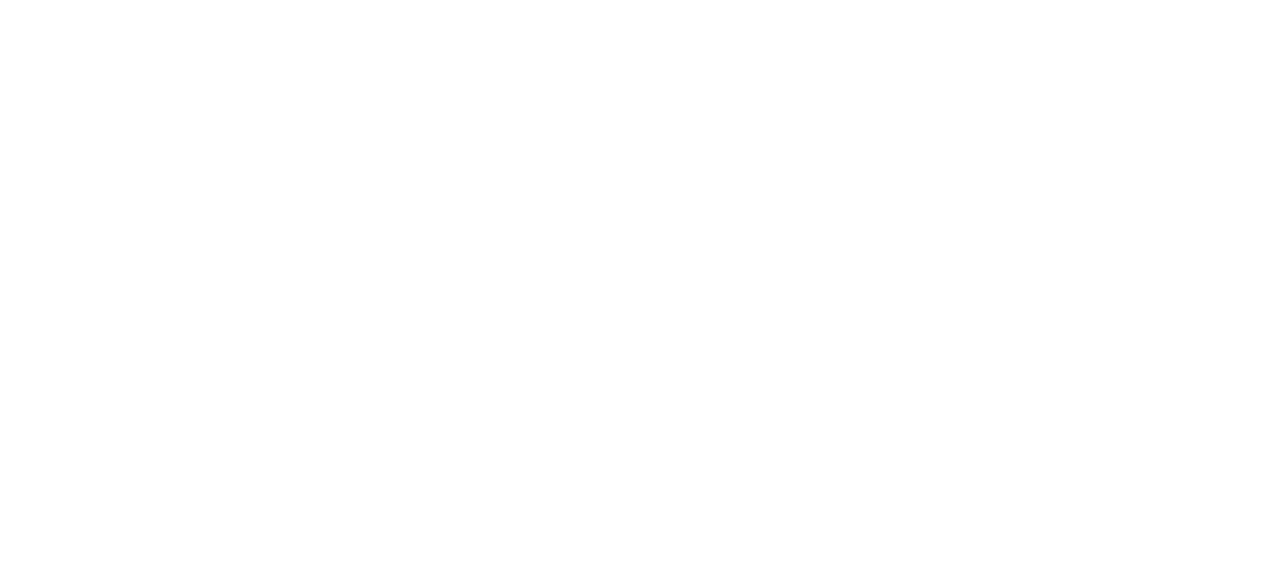
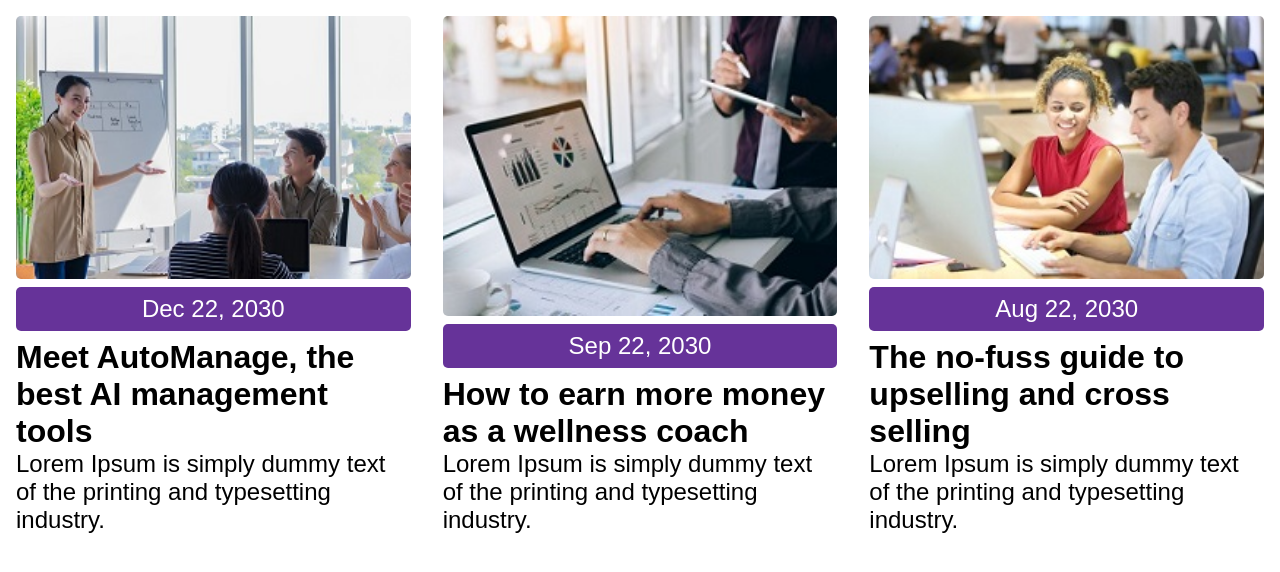
Before and after one commit to katiacreator/csslayoutdesigns, a plain HTML site: page index.html in a window 1280 px wide. Drawn offline with Linux system fonts and the light colour scheme.

Commit message:
add image folder to repo and finalize blog posts layout

```diff
--- /dev/null
+++ b/blogposts.css
@@ -0,0 +1,44 @@
+*{
+    box-sizing: border-box;
+    margin: 0;
+    padding: 0;
+    font-family: Arial;
+}
+
+main.blog-posts{
+    display: flex;
+    justify-content: space-around;
+
+}
+
+.blog-posts__post{
+    display: flex;
+    flex-direction: column;
+    margin: 1rem;
+}
+
+.blog-posts__post--img{
+    width: 100%;
+    height: 100%;
+    object-fit: cover;
+    border-radius: 5px;
+}
+
+.blog-posts__post--date{
+    background-color: rebeccapurple;
+    padding: 0.5rem;
+    color: white;
+    border-radius: 5px;
+    margin-top: 0.5rem;
+    margin-bottom: 0.5rem;
+    display: inline-block;
+    text-align: center;
+    font-size: 1.5rem;
+}
+
+.blog-posts__post--title {
+    font-size: 2rem;
+}
+.blog-posts__post--description {
+    font-size: 1.5rem;
+}
--- a/index.html
+++ b/index.html
@@ -3,9 +3,70 @@
 <head>
     <meta charset="UTF-8">
     <meta name="viewport" content="width=device-width, initial-scale=1.0">
+    <link rel="stylesheet" href="blogposts.css">
     <title>Blog Posts</title>
 </head>
 <body>
-    <!-- Flexbox Blog Posts Layout -->
+    <main class="blog-posts">
+        <article class="blog-posts__post">
+          <img
+            class="blog-posts__post--img"
+            loading="lazy"
+            src="images/4.1.jpg"
+            alt="presentation"
+          />
+
+          <p class="blog-posts__post--date">Dec 22, 2030</p>
+
+          <h2 class="blog-posts__post--title">
+            Meet AutoManage, the best AI management tools
+          </h2>
+
+          <p class="blog-posts__post--description">
+            Lorem Ipsum is simply dummy text of the printing and typesetting
+            industry.
+          </p>
+        </article>
+
+        <article class="blog-posts__post">
+          <img
+            class="blog-posts__post--img"
+            loading="lazy"
+            src="images/4.2.jpg"
+            alt="presentation"
+          />
+
+          <p class="blog-posts__post--date">Sep 22, 2030</p>
+
+          <h2 class="blog-posts__post--title">
+            How to earn more money as a wellness coach
+          </h2>
+
+          <p class="blog-posts__post--description">
+            Lorem Ipsum is simply dummy text of the printing and typesetting
+            industry.
+          </p>
+        </article>
+
+        <article class="blog-posts__post">
+          <img
+            class="blog-posts__post--img"
+            loading="lazy"
+            src="images/4.3.jpg"
+            alt="presentation"
+          />
+
+          <p class="blog-posts__post--date">Aug 22, 2030</p>
+
+          <h2 class="blog-posts__post--title">
+            The no-fuss guide to upselling and cross selling
+          </h2>
+
+          <p class="blog-posts__post--description">
+            Lorem Ipsum is simply dummy text of the printing and typesetting
+            industry.
+          </p>
+        </article>
+      </main>
 </body>
 </html>
```
Also changed, not shown: images/12.1.jpg (added), images/12.2.jpg (added), images/12.3.jpg (added), images/12.4.jpg (added), images/12.5.jpg (added), images/22.jpg (added), images/4.1.jpg (added), images/4.2.jpg (added), images/4.3.jpg (added), images/8.1.jpg (added), images/8.2.jpg (added), images/8.3.jpg (added), style.css (deleted).
